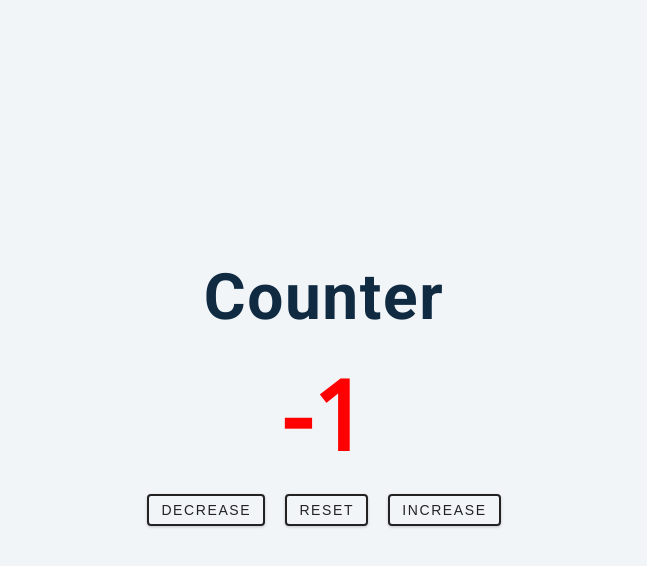
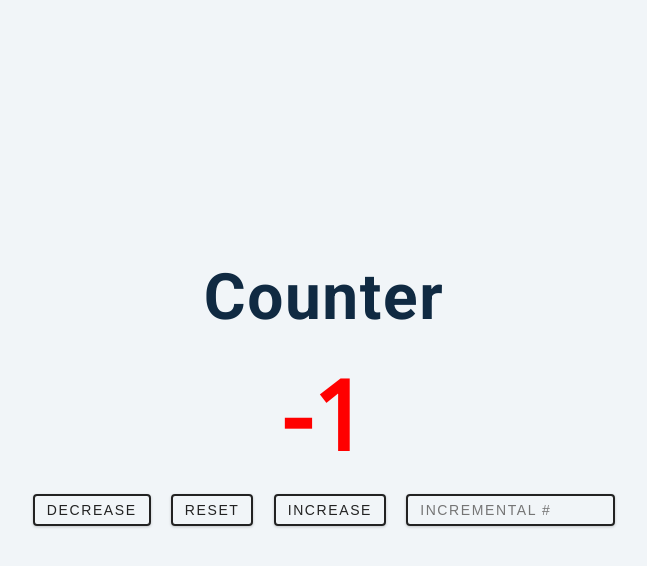
Before and after one commit to andrewcyi/Micro-Projects, a plain HTML site: page Counter/index.html in a window 1280 px wide. Both pictures are taken after a click on the button "DECREASE". Shown: the whole page, without its empty margins (316-963 px from the left). Drawn offline with nearby package versions, Linux system fonts and the light colour scheme.

Commit message:
Counter Application: Added ability to change increments. Bugfix required
Updating functionality of counter to allow for different increments in the counter.
Need to fix bug that just concatenates the value instead of mathematically adding it together.

```diff
--- a/Counter/app.js
+++ b/Counter/app.js
@@ -1,20 +1,31 @@
 const numberValue = document.getElementById('value');
 const btns = document.querySelectorAll('.btn');
+const incrementInput = document.querySelector('input');
 let count = 0;
+let increment = 1;
 
 console.log(btns);
+
+const incrementNumberUpdate = () => {
+    if(incrementInput.value === 0 ){
+        increment = 1;
+    }
+    increment = incrementInput.value;
+}
+
+incrementInput.addEventListener('input',incrementNumberUpdate);
 
 btns.forEach(btn => {
     btn.addEventListener('click', (e) =>{
         const styles = e.currentTarget.classList;
         if(styles.contains('decrease')){
-            count--;
+            count = count - increment;
         }
         else if(styles.contains('reset')){
             count = 0;
         }
         else if(styles.contains('increase')){
-            count++;
+            count = count + increment;
         }
         numberValue.textContent = count;
         valueChecker();
--- a/Counter/index.html
+++ b/Counter/index.html
@@ -17,6 +17,7 @@
           <button class="btn decrease">decrease</button>
           <button class="btn reset">reset</button>
           <button class="btn increase">increase</button>
+          <input type="text" placeholder="Incremental #">
         </div>
     </div>
   </main>
--- a/Counter/styles.css
+++ b/Counter/styles.css
@@ -188,3 +188,19 @@ main {
   color: var(--clr-white);
   background: var(--clr-black);
 }
+
+input{
+  text-transform: uppercase;
+  background: transparent;
+  color: var(--clr-black);
+  padding: 0.375rem 0.75rem;
+  letter-spacing: var(--spacing);
+  display: inline-block;
+  transition: var(--transition);
+  font-size: 0.875rem;
+  border: 2px solid var(--clr-black);
+  cursor: pointer;
+  box-shadow: 0 1px 3px rgba(0, 0, 0, 0.2);
+  border-radius: var(--radius);
+  margin: 0.5rem;
+}
```
